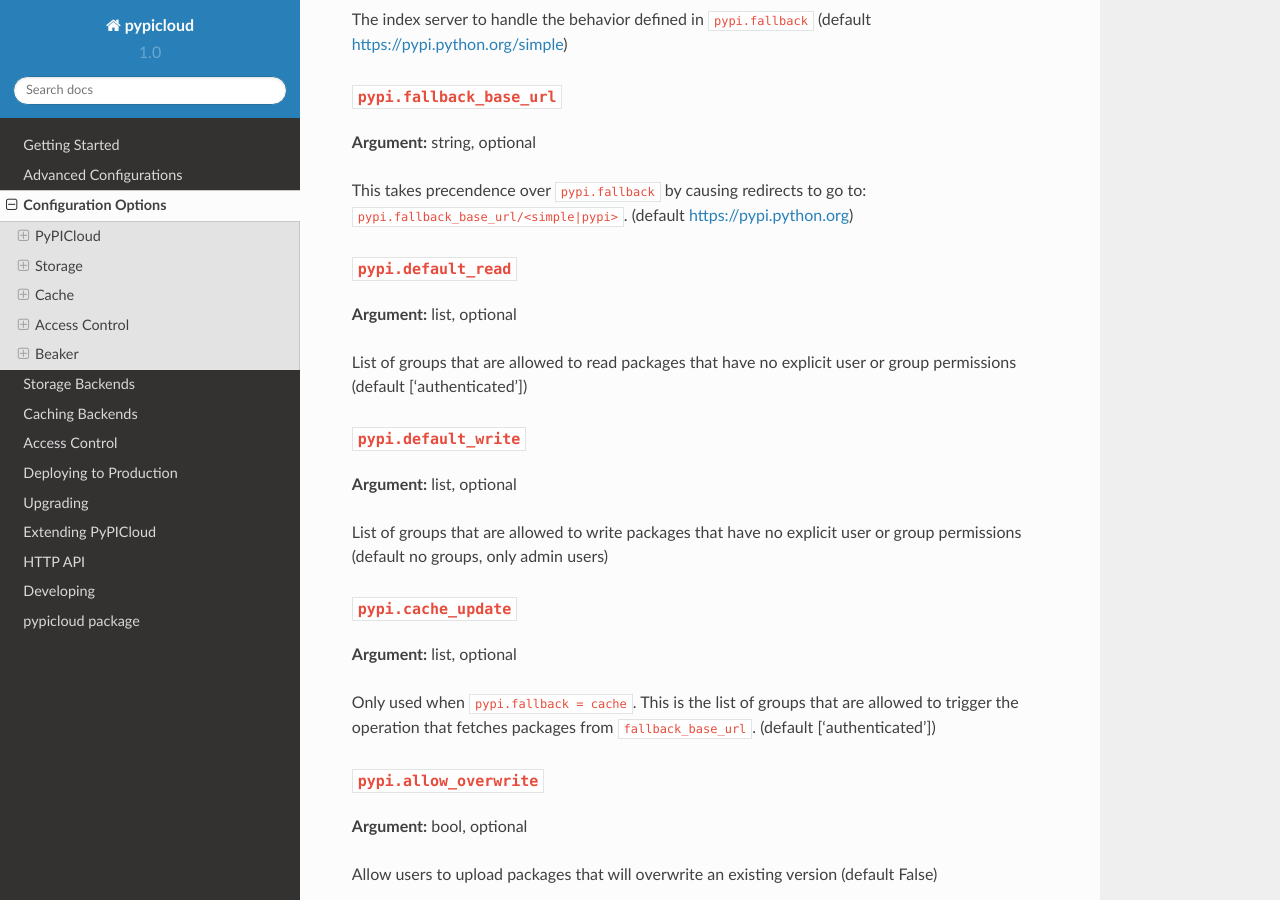
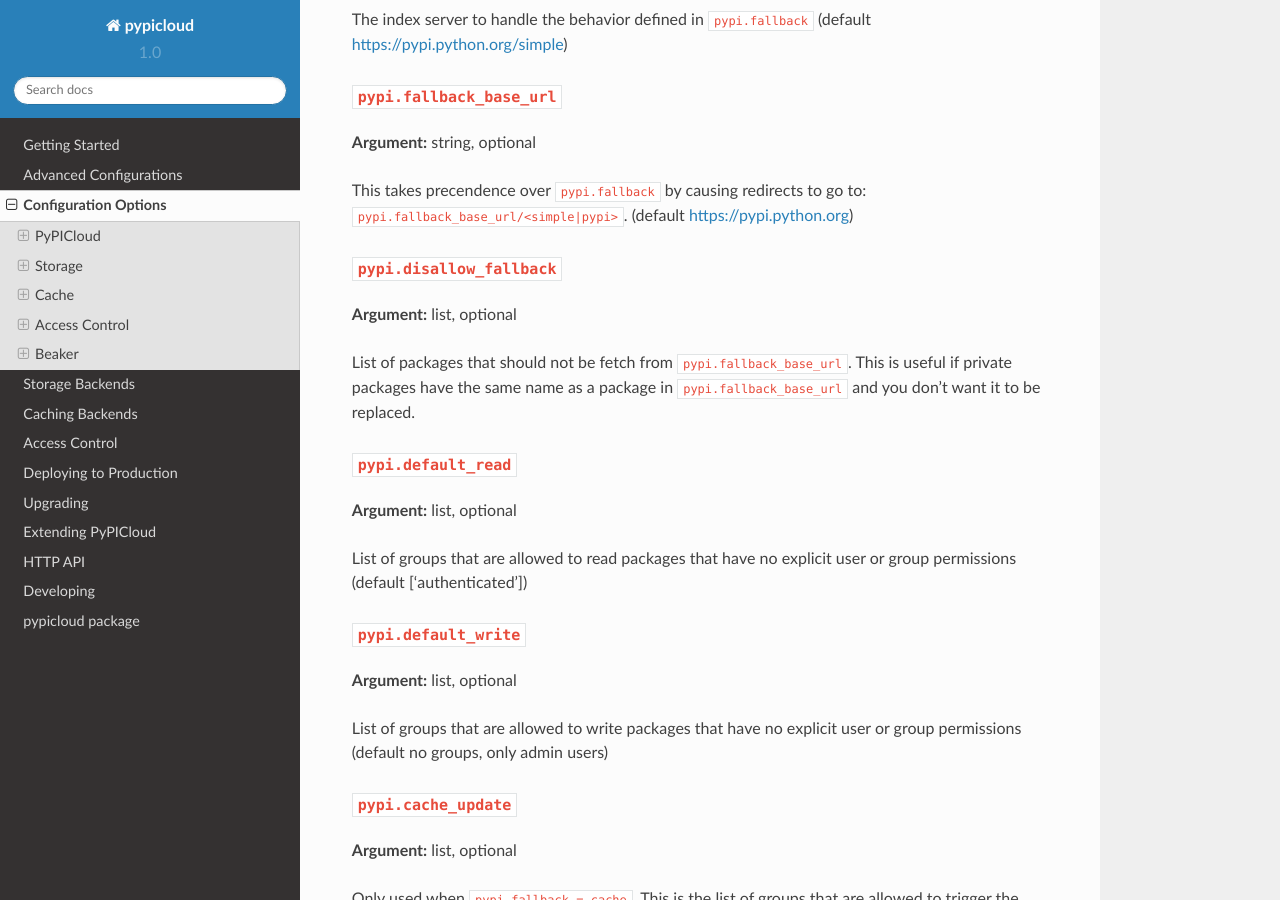
Before and after one commit to stevearc/pypicloud, a Sphinx documentation site: the page built from doc/topics/configuration.rst, in a window 1280 px wide and 900 px high, scrolled down 1062 px. Built offline with Sphinx 7.4.7 and the Read the Docs theme 2.0.0, drawn with Linux system fonts in a browser that asks for light colours; pages that are not in the unit, such as notebooks, are missing from menus.

Commit message:
refactor fallback permissions to avoid repetitive lookups
- fix failing tests
- add related documentation

```diff
--- a/doc/topics/configuration.rst
+++ b/doc/topics/configuration.rst
@@ -53,6 +53,14 @@
 
 This takes precendence over ``pypi.fallback`` by causing redirects to go to:
 ``pypi.fallback_base_url/<simple|pypi>``. (default https://pypi.python.org)
+
+``pypi.disallow_fallback``
+~~~~~~~~~~~~~~~~~~~~~~~~~~
+**Argument:** list, optional
+
+List of packages that should not be fetch from ``pypi.fallback_base_url``.
+This is useful if private packages have the same name as a package in
+``pypi.fallback_base_url`` and you don't want it to be replaced.
 
 ``pypi.default_read``
 ~~~~~~~~~~~~~~~~~~~~~
```
Also changed, not shown: 2 other files.
